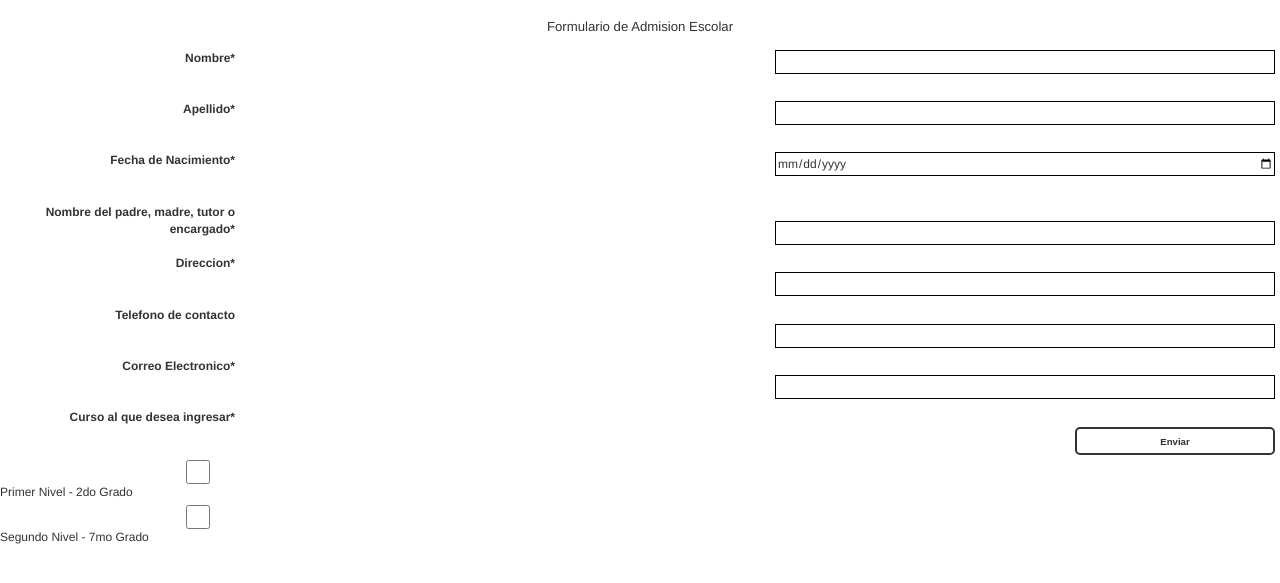
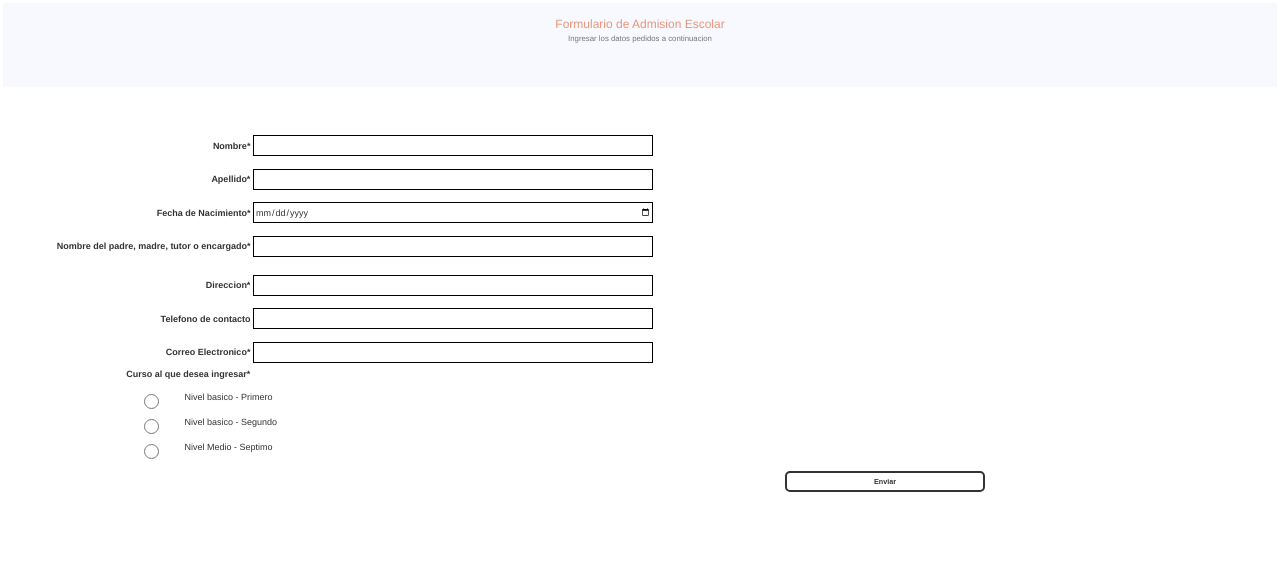
Before and after one commit to MairelisArroyo/EducG, a PHP site: page /forms/admision.html in a window 1280 px wide. Shown: the top 583 px of the page. Run offline with PHP 8.4, Linux system fonts and the light colour scheme; some libraries are stand-ins or nearby versions.

Commit message:
Formularios Disenados

```diff
--- a/public_html/css/estiloEmail.css
+++ b/public_html/css/estiloEmail.css
@@ -18,9 +18,6 @@ body {
     font-family: Helvetica, Arial, sans-serif;
     font-size: 1.5em;
 
-}
-.estiloFuente{
-    font-family: "Georgia, Times New Roman, serif";
 }
 @media only screen and (max-width:620px) /* For mobile phones: */
 {
--- a/public_html/css/estilosSecundario.css
+++ b/public_html/css/estilosSecundario.css
@@ -31,6 +31,8 @@ header{
     text-align: center;
     background-position: top;
     padding: 1em;
+    border: 3px solid white;
+    height: 90px;
 }
 h2{
     text-align: center;
@@ -115,47 +117,53 @@ li{
     background: #E83028;
 }
 /*===============Estilos Form Admision=========================================*/
-h1{
+#h2Admision{
     text-align: center;
-    font-size: 1.1em
+    font-size: 0.8em;
+   margin: 0%;
 }
-#ladoIzq{
+#sectAdmision{
+    width: 1000px;
+    height: auto;
+    padding-bottom: 60px;
+    padding-top:40px;
+    margin: 0px auto;
+    text-align: center;
+    /*border: 5px solid gray;*/
     float: left;
-    clear: left;
-    width: 35%;
-    display: inline;
-    margin: auto;
-    height: auto;
 }
-#ladoDer{
-    float: right;
-    clear: right;
-    width: 65%;
-    text-align: left;
-    height: auto;
+#secDatos, #secContacto, #secNivel{
+    width: 90%;
+    margin: .6em;
+   /* border: .5px solid grey;*/
+    text-align: justify;
 }
-label {
-    display: inline-block;
+.label1 {
+    display:inline-table;
     width: 230px;
     text-align: right;
-    margin: 5px;
-    float: left;
-    clear: left;
+    margin: 0;
 }
-input{
-    width: 500px;
-    height: 2em;
+.inputTexEmaDatTel{
+    display:inline-table;
+    width: 400px;
+    height: 2.3em;
     border: 1px solid black;
     maxlength: 50;
-    margin: 5px;
-    float: right;
-    clear: righ;
+    margin: 0;
 }
-input.checkbox{
-    float: right;
-    clear: righ;
+input[type=radio]{
+    height:15px;
+    width:15px;
+    vertical-align:middle;
+    margin: 3px;
+    position: inherit;
 }
-#btEnviar
+.divRadio{
+    width: 90%;
+    margin-left: 16em;
+}
+#btEnviarAdmision
 {
     float:right;
     border: 2px solid #333;
@@ -166,11 +174,3 @@ input.checkbox{
     height: 3em;
     font: bold .8em sans-serif;
 }
-/*
-
-
-
-
-
-
-*/
--- a/public_html/css/main.css
+++ b/public_html/css/main.css
@@ -17,9 +17,6 @@ body {
     font-family: Helvetica, Arial, sans-serif;
     font-size: 1.5em;
 
-}
-.estiloFuente{
-    font-family: "Georgia, Times New Roman, serif";
 }
 /*==========Estilo Header y footer========================*/
 header {
--- a/public_html/forms/admision.html
+++ b/public_html/forms/admision.html
@@ -31,39 +31,56 @@ and open the template in the editor.
         <script src="https://ajax.googleapis.com/ajax/libs/jquery/3.1.1/jquery.min.js"> </script>
     </head>
     <body>
-        <div style="overflow: auto" class="divAdmision"> <!--Contenedor aside y section-->
-            <form style="font-size: 0.8em">
-                <h1>Formulario de Admision Escolar</h1>
+        <header>
+            <h2 id="h2Admision" style="text-align: center; font-size: 0.8em">Formulario de Admision Escolar<br>
+                <small>Ingresar los datos pedidos a continuacion</small></h2>
+        </header>
 
-                    <div id="ladoIzq">
-                        <label>Nombre* </label> <br><br><br>
-                        <label>Apellido* </label> <br><br><br>
-                        <label>Fecha de Nacimiento* </label> <br><br><br>
-                        <label>Nombre del padre, madre, tutor o encargado* </label> <br><br><br>
+         <section id="sectAdmision" class="container">
 
-                        <label>Direccion* </label> <br><br><br>
-                        <label>Telefono de contacto </label> <br><br><br>
-                        <label>Correo Electronico* </label> <br><br><br>
+             <form style="font-size: 0.6em">
 
-                        <label>Curso al que desea ingresar* </label> <br><br><br>
-                        <input type="checkbox" id="segundoGrado" value="Primer Nivel - 2do Grado">Primer Nivel - 2do Grado <br>
-                        <input type="checkbox" id="segundoGrado" value="Segundo Nivel - 7mo Grado" >Segundo Nivel - 7mo Grado
+                <div id="secDatos">
+                    <label class="label1">Nombre* </label>
+                    <input type="text" id="nombre" name="nombre" required class="inputTexEmaDatTel"> <br><br>
 
+                    <label class="label1">Apellido* </label>
+                    <input type="text" id="apellido" name="apellido" required class="inputTexEmaDatTel"> <br><br>
+
+                    <label class="label1">Fecha de Nacimiento* </label>
+                    <input type="date" id="fechNac" name="fechNac" required class="inputTexEmaDatTel"> <br><br>
+
+                    <label class="label1">Nombre del padre, madre, tutor o encargado* </label>
+                    <input type="text" id="nombreTutor" name="nombreTutor" required class="inputTexEmaDatTel"> <br><br>
+                </div>
+
+                <div id="secContacto">
+                    <label class="label1">Direccion* </label>
+                    <input type="text" id="direccion" name="direccion" required class="inputTexEmaDatTel"> <br><br>
+
+                    <label class="label1">Telefono de contacto </label>
+                    <input type="tel" id="telefono" name="telefono" required class="inputTexEmaDatTel"> <br><br>
+
+                    <label class="label1">Correo Electronico* </label>
+                    <input type="email" id="email" name="email" required class="inputTexEmaDatTel"> <br>
+                </div>
+
+                <div id="secNivel">
+                    <label class="label1">Curso al que desea ingresar* </label>
+                     <div class="radio divRadio">
+                        <input type="radio" name="radio1" id="radio1"><label for="radio1">Nivel basico - Primero</label>
                     </div>
-                    <div id="ladoDer" >
-                        <input type="text" id="nombre" name="nombre" required maxlength="30"> <br><br><br>
-                        <input type="text" id="apellido" name="apellido" required maxlength="30"> <br><br><br>
-                        <input type="date" id="fechNac" name="fechNac" required> <br><br><br><br>
-                        <input type="text" id="nombreTutor" name="nombreTutor" required maxlength="30"> <br><br><br>
-
-                        <input type="text" id="direccion" name="direccion" required maxlength="50"> <br><br><br>
-                        <input type="tel" id="telefono" name="telefono" required> <br><br><br>
-                        <input type="email" id="email" name="email" required> <br><br><br>
-
-                        <input type="button" id="btEnviar"  value="Enviar">
+                    <div class="radio divRadio">
+                        <input type="radio" name="radio2" id="radio2"><label for="radio2">Nivel basico - Segundo</label>
                     </div>
-
+                    <div class="radio divRadio">
+                        <input type="radio" name="radio7" id="radio7"><label for="radio7">Nivel Medio - Septimo</label>
+                    </div>
+                </div>
+                 <div>
+                     <input type="button" id="btEnviarAdmision"  value="Enviar">
+                 </div>
             </form>
-        </div> <!--Fin Contenedor aside -->
+        </section>
     </body>
 </html>
```
